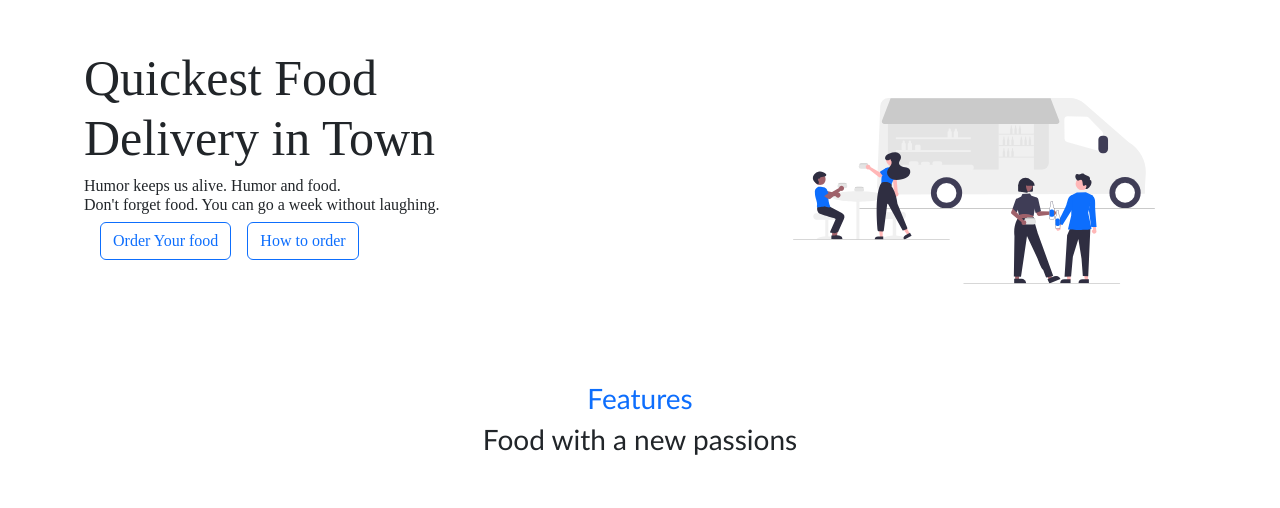
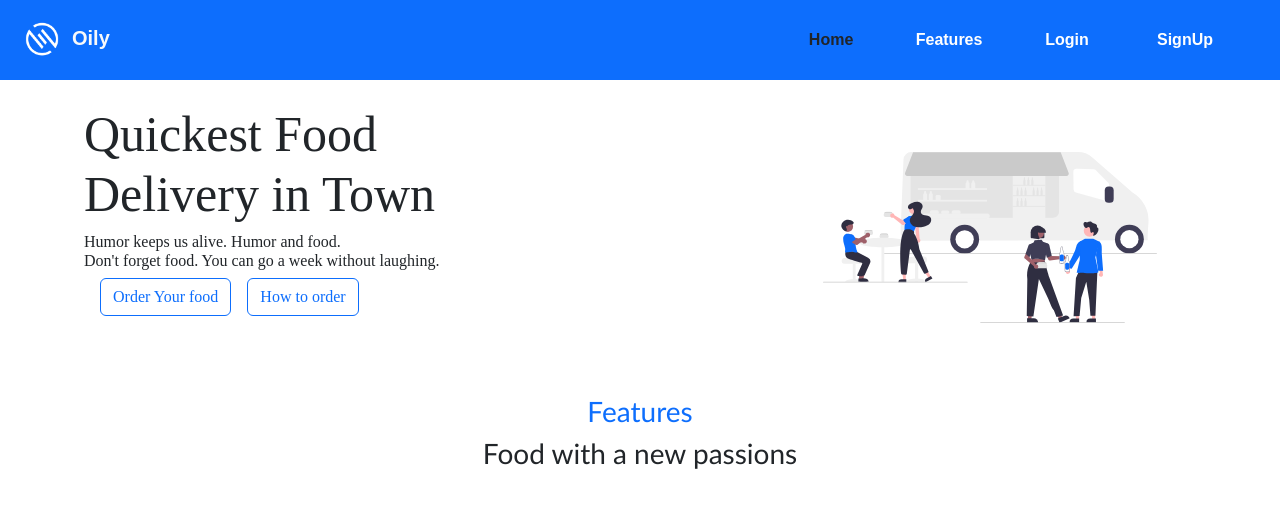
Before and after one commit to TemCreative/food-app, a plain HTML site: page index.html in a window 1280 px wide. Drawn offline with nearby package versions, Linux system fonts and the light colour scheme.

Commit message:
i added images
i added images

```diff
--- a/index.css
+++ b/index.css
@@ -0,0 +1,12 @@
+@media all and (max-width: 500px){
+    .cse{
+  display: none;
+  visibility: hidden;
+  background: none;
+    }
+    .cs{
+        display: none;
+        visibility: hidden;
+        background: none;
+      }
+    }
--- a/index.html
+++ b/index.html
@@ -9,7 +9,30 @@
     <title>Document</title>
 </head>
 <body>
-
+  <nav style="font-family: sans-serif;" class="navbar navbar-expand-lg fw-bold bg-primary display-8" id="nav">
+    <div class="container-fluid">
+      <a class="navbar-brand text-light " href="#"> <img src="/images/mappp-14.png" width="60px" alt="">Oily</a>
+      <button class="navbar-toggler btn-btn-outline btn-outline-light " type="button" data-bs-toggle="collapse" data-bs-target="#navbarSupportedContent" aria-controls="navbarSupportedContent" aria-expanded="false" aria-label="Toggle navigation">
+        <span class="navbar-toggler-icon "><img src="/images/toggle.png" alt="" class="btn-outline-light mx-auto"></span>
+      </button>
+      <div class="collapse navbar-collapse m-auto row  " id="navbarSupportedContent">
+        <div class="col-lg-5 col-md-0 col-sm-0"></div>
+        <ul class="navbar-nav mx-auto col-lg-5 gap-2 me-3 row">
+          <li id="li" class="nav-item  col-sm-9 mx-sm-auto my-2  col-md-9 col-lg-2 d-flex align-items-center justify-content-center ">
+            <a class="nav-link text-light  text-dark active display-8 fs-6 " aria-current="page" href="#">Home</a>
+          </li>
+          <li id="li" class="nav-item  col-sm-9 mx-sm-auto my-2 col-md-9 col-lg-2 d-flex align-items-center justify-content-center ">
+            <a class="nav-link  text-white fs-6 font-weight-bold display-3" href="#">Features</a>
+          </li>
+          <li id="li" class="nav-item col-sm-9 mx-sm-auto my-2 col-md-9 col-lg-2 d-flex align-items-center justify-content-center">
+             <a  class="text-light nav-link  text-white  text-dark fs-6 display-3" >Login</a>
+          </li>
+          <li id="li" class="nav-item col-sm-9 mx-sm-auto my-2 col-md-9 col-lg-2 d-flex align-items-center justify-content-center">
+           <a  class="text-light  nav-link  text-white   fs-6 display-3">SignUp</a>
+          </li>
+        </ul>
+      </div>
+      </nav>
 
     <!-- <nav class="navbar bg-primary " style="height: 75px;">
         <div class="container">
@@ -44,14 +67,14 @@
 
           </div>
       </nav> -->
-   <div class="row my-4 w-100 px-5 py-4">
-    <div style="font-family: san;" class="col-lg-6 col-md-7 col-sm-12 col-12 col-xl-7 ps-lg-5 ">
+   <div class="row my-4 w-100 px-5">
+    <div style="font-family: san;" class="col-lg-7 col-md-7 col-sm-12 col-12 col-xl-7 ps-lg-5 ">
         <h1 style="font-size: 50px;">  Quickest Food <br> Delivery in Town
            </h1><h6> Humor keeps us alive. Humor and food. <br> Don't forget food. You can go a week without laughing.</h6>
            <span class="ps-3"><button class=" btn btn-outline-primary">Order Your food</button><button class="ms-3 btn btn-outline-primary">How to order</button></span>
     </div>
-            <div class="col-4 ps-lg-3 mx-lg-5  py-5 cse">
-               <div class="cs" style="border: solid white 2px;  border-radius: 20px;"> <img src="/images/undraw_street_food_re_uwex.svg"   class="w-100 cs" alt=""> </div>
+            <div class="col-4 ps-lg-5 mx-lg-5  py-5 cse">
+               <div class="cs" > <img src="/images/undraw_street_food_re_uwex.svg"   class="w-100 cs" alt=""> </div>
             </div>
     </div>
     <div class="text-center">
```
Also changed, not shown: images/toggle.png (added).
